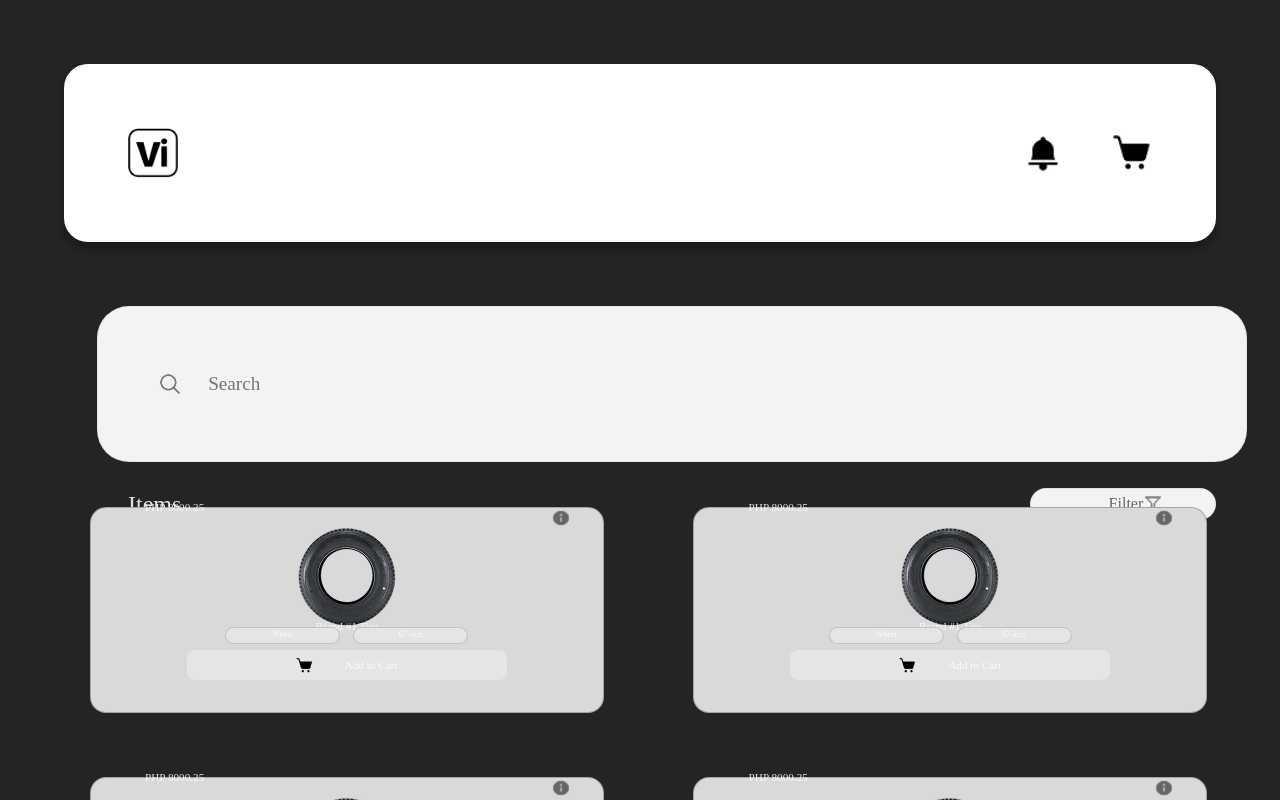
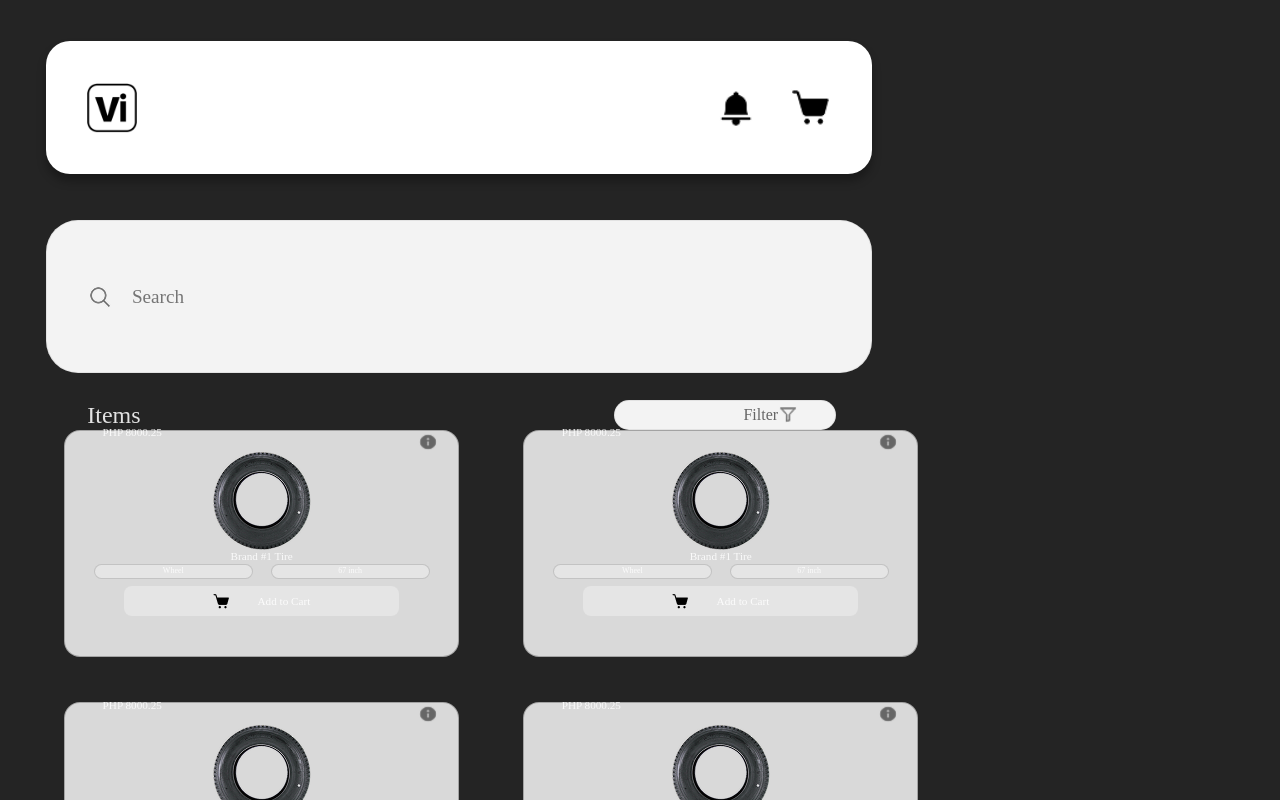
Before and after one commit to TanTan0708/viosk, a React (Vite) app: page / in a window 1280 px wide. Shown: the top 800 px of the page. Built offline with nearby package versions, Linux system fonts and the light colour scheme; a web font is replaced by a local one.

Commit message:
Fixed overflowing problem

```diff
--- a/index.html
+++ b/index.html
@@ -3,8 +3,8 @@
   <head>
     <meta charset="UTF-8" />
     <link rel="icon" type="image/svg+xml" href="/vite.svg" />
-    <meta name="viewport" content="width=device-width, initial-scale=1.0" />
-    <title>viosk</title>
+    <meta name="viewport" content="width=device-width, initial-scale=1.0, maximum-scale=1.0, user-scalable=no">
+    <title>Viosk</title>
   </head>
   <body>
     <div id="root"></div>
--- a/src/App.jsx
+++ b/src/App.jsx
@@ -7,7 +7,9 @@ function App() {
 
   return (
     <>
+
       <Header></Header>
+
       <Search></Search>
       <Filter></Filter>
       <div className="supercardcontainer">
--- a/src/index.css
+++ b/src/index.css
@@ -25,8 +25,20 @@ a:hover {
 body {
   margin: 0;
   display: flex;
+  width: 100%;
+  padding: 0;
   min-width: 320px;
   min-height: 100vh;
+  overflow-x: hidden; /* Prevent horizontal scroll */
+}
+
+html {
+  width: 100%;
+  overflow-x: hidden; /* Prevent horizontal scroll */
+}
+
+* {
+  box-sizing: border-box;
 }
 
 h1 {
@@ -79,39 +91,46 @@ button:focus-visible {
   src: url('/SF-Pro-Rounded-Light.otf');
 }
 
-.headercontainer{
+.headercontainer {
   display: flex;
   align-items: center;
   position: sticky;
   top: 0;
   z-index: 2;
+  width: 100%;
+  padding: 0 5%; /* Move padding to container */
+  box-sizing: border-box;
 }
-.header{
+
+.header {
   display: flex;
-  margin-left: 5%;
   margin-top: 5%;
   padding: 5%;
-  width: 80vw;
+  width: 100%; /* Full width of container */
   align-items: center;
   background-color: white;
   box-shadow: 0px 7px 10px rgba(0, 0, 0, 0.3);
   border-radius: 24px;
 }
-.leftheader{
+
+.leftheader {
   display: flex;
   flex-wrap: wrap;
 }
-.leftheader img{
+
+.leftheader img {
   width: 50px;
   height: 50px;
 }
-.rightheader{
+
+.rightheader {
   display: flex;
   justify-content: flex-end;
   flex-wrap: wrap;
   width: 100%;
 }
-.rightheader img{
+
+.rightheader img {
   display: flex;
   justify-content: flex-end;
   align-items: center;
@@ -119,26 +138,33 @@ button:focus-visible {
   height: 40px;
   margin-left: 5%;
 }
-.searchcontainer{
+
+.searchcontainer {
   display: flex;
   flex-wrap: wrap;
   justify-content: center;
   align-items: center;
   margin-top: 5%;
-  margin-left: 5%;
   z-index: 1;
+  width: 100%;
+  padding: 0 5%;
+  box-sizing: border-box;
 }
-.searchbox{
+
+.searchbox {
   display: flex;
   align-items: center;
   background-color: #F3F3F3;
   border-radius: 32px;
-  width: 85vw;
+  width: 100%; /* Full width of container */
   height: 12vw;
+  min-height: 50px; /* Ensure minimum height */
   border: 1px solid rgba(0, 0, 0, 0.07);
   padding-left: 5%;
+  box-sizing: border-box;
 }
-.searchbox input{
+
+.searchbox input {
   background-color: transparent;
   border-color: transparent;
   outline: none;
@@ -146,74 +172,93 @@ button:focus-visible {
   font-family: 'SFsemibold';
   font-size: 120%;
   margin-left: 2%;
+  width: 100%;
+  /* Prevent zoom on iOS */
+  font-size: max(16px, 120%);
 }
-.filtercontainer{
+
+.filtercontainer {
   display: flex;
   justify-content: center;
   align-items: center;
+  width: 100%;
 }
-.filterunder{
+
+.filterunder {
   display: flex;
   align-items: center;
-  width: 85vw;
+  width: 90%;
+  max-width: 100%;
+  margin: 0 auto;
+  box-sizing: border-box;
+}
+
+.item {
+  font-family: 'SFbold';
+  font-size: 150%;
   margin-left: 5%;
 }
-.item{
-  font-family: 'SFbold';
-  font-size: 150%;
-}
-.filter{
+
+.filter {
   display: flex;
   color: #666666;
   justify-content: flex-end;
   align-items: center;
   width: 100%;
 }
-.filterpamore{
+
+.filterpamore {
   display: flex;
   justify-content: flex-end;
   align-items: center;
   background-color: #F3F3F3;
-  padding-left: 8%;
+  margin-right: 5%;
+  padding-left: 25%;
   padding-right: 5%;
   font-family: 'SFsemibold';
   width: 50px;
   height: 30px;
   font-size: 100%;
-  /*
-  padding-left: 5%;
-  padding-right: 5%;
-  padding-top: -20%;
-  padding-bottom: -50%;*/
   border-radius: 32px;
   border: 1px solid rgba(0, 0, 0, 0.07);
+  box-sizing: border-box;
 }
-.filter img{
+
+.filter img {
   width: 20px;
   height: 20px;
 }
-.supercardcontainer{
+
+.supercardcontainer {
   display: flex;
   flex-wrap: wrap;
   margin-top: -8%;
+  width: 100%;
+  box-sizing: border-box;
 }
-.cardcontainer{
+
+.cardcontainer {
   display: flex;
   align-items: center;
   flex-direction: column;
   background-color: #D9D9D9;
   border: 1px solid rgba(0, 0, 0, 0.25);
   border-radius: 16px;
-  width: 40vw;
+  width: calc(50% - 7%); /* Responsive width */
+  max-width: 40vw;
   margin-left: 7%;
   margin-top: 5%;
+  box-sizing: border-box;
 }
-.price{
+
+.price {
   display: flex;
   flex-direction: row;
-  width: 35vw;
+  width: 90%; /* Changed from fixed vw */
+  box-sizing: border-box;
 }
-.leftprice{
+
+.leftprice {
   margin-top: -5%;
   margin-left: 5%;
   display: flex;
@@ -223,31 +268,37 @@ button:focus-visible {
   font-family: 'SFlight';
   font-size: 70%;
 }
-.rightprice{
+
+.rightprice {
   display: flex;
   justify-content: flex-end;
   align-items: center;
   width: 100%;
 }
-.rightprice img{
+
+.rightprice img {
   width: 20px;
   height: 2.5vh;
 }
-.name{
+
+.name {
   font-family: 'SFsemibold';
   font-size: 70%;
   margin-top: -5%;
 }
-.tagscontainer{
+
+.tagscontainer {
   display: flex;
   justify-content: center;
   align-items: center;
   font-family: 'SFsemibold';
   font-size: 50%;
-  width: 20vw;
+  width: 90%; /* Changed from fixed vw */
   margin-top: -5%;
+  box-sizing: border-box;
 }
-.tags{
+
+.tags {
   background-color: #E5E5E5;
   border-radius: 16px;
   width: 100%;
@@ -260,15 +311,20 @@ button:focus-visible {
   margin-left: 2.5%;
   margin-right: 2.5%;
   border: 1px solid rgba(0, 0, 0, 0.15);
+  box-sizing: border-box;
 }
-.addtocartcontainer{
+
+.addtocartcontainer {
   display: flex;
   justify-content: center;
   align-items: center;
+  width: 100%;
 }
-.addtocart{
+
+.addtocart {
   display: flex;
-  width: 25vw;
+  width: 70%; /* Changed from fixed vw */
+  max-width: 25vw;
   justify-content: center;
   align-items: center;
   font-family: 'SFsemibold';
@@ -277,14 +333,17 @@ button:focus-visible {
   height: 30px;
   margin-bottom: 10%;
   background-color: #E5E5E5;
+  box-sizing: border-box;
 }
-.leftcart{
+
+.leftcart {
   display: flex;
   align-items: center;
   justify-content: flex-start;
   margin-right: 10%;
 }
-.leftcart img{
+
+.leftcart img {
   width: 17px;
   height: 17px;
 }
```
